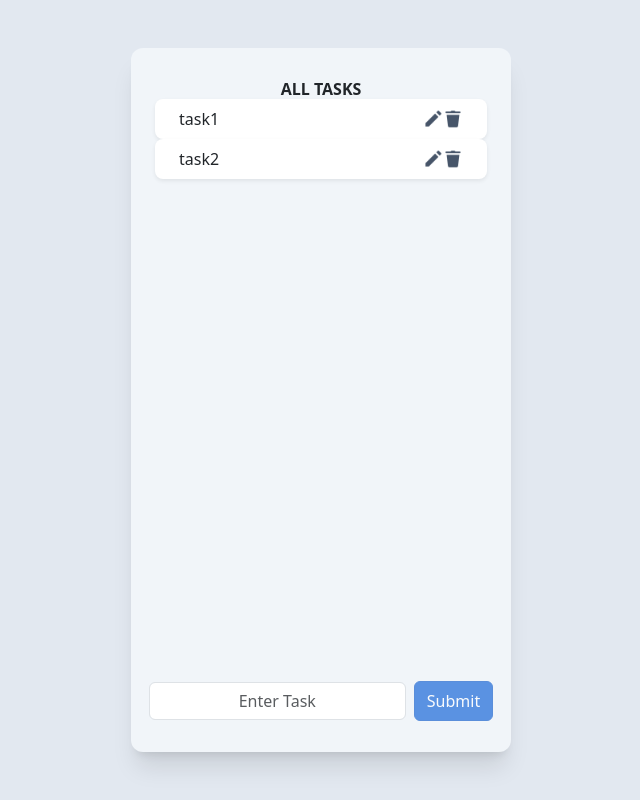
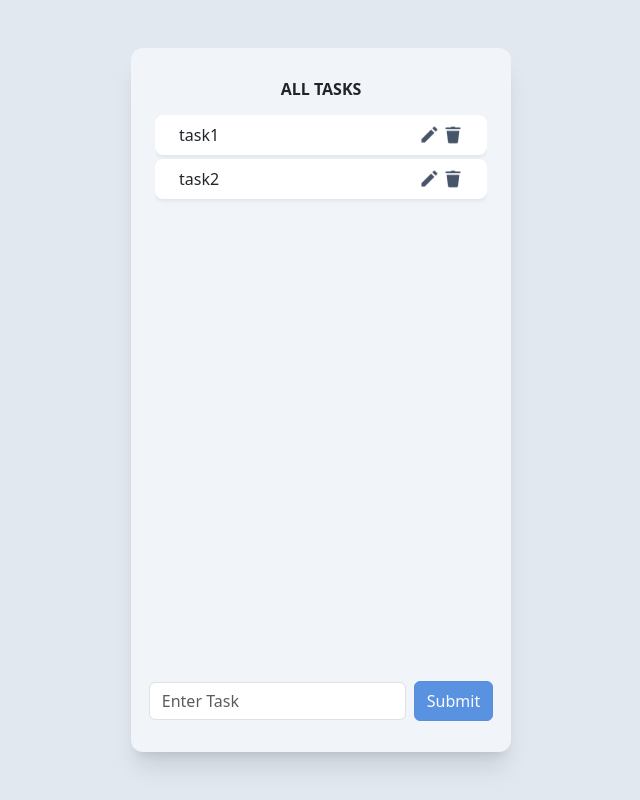
Before and after one commit to gy10jv9/ITS320, an Angular app: page /todo-editor in a window 1280 px wide. Shown: the top 800 px of the page, without its empty margins (319-959 px from the left). Built offline with nearby package versions, Linux system fonts and the light colour scheme.

Commit message:
improved ui

```diff
--- a/src/app/todo-editor/todo-editor.component.css
+++ b/src/app/todo-editor/todo-editor.component.css
@@ -11,7 +11,10 @@ label { font-weight: bold; }
 
 h1 { @apply uppercase font-semibold text-center }
 .completed { @apply line-through }
-
+ul {
+    scrollbar-width: none;
+    @apply w-full gap-1 flex flex-col mt-4 grow overflow-y-scroll
+}
 .icon { @apply w-5 h-5 cursor-pointer}
 .edit { background: url(../../assets/images/icon-edit.png) center center/cover; }
 .edit:hover { background: url(../../assets/images/icon-edit2.png) center center/cover }
--- a/src/app/todo-editor/todo-editor.component.html
+++ b/src/app/todo-editor/todo-editor.component.html
@@ -1,16 +1,16 @@
 <!-- fullscreen container -->
 <div class="h-screen w-screen flex flex-row gap-x-[8px] items-center justify-center">
-    <div class="w-[380px] h-[88%] rounded-xl bg-slate-100 shadow-xl py-8 px-4 flex flex-col items-center relative">
+    <div class="w-[380px] h-[88%] rounded-xl bg-slate-100 shadow-xl py-8 px-4 flex flex-col items-center relative pb-24">
         <h1> All Tasks </h1>
 
         <!-- ----- LIST OF THE TASKS ----- -->
-        <ul *ngIf="task_list && task_list.length > 0" class="w-full">
+        <ul *ngIf="task_list && task_list.length > 0" class="">
             <li *ngFor="let todo of task_list; let i = index" class="w-full rounded-lg h-10 bg-white shadow-sm">
                 <div *ngIf="!todo.isEditing; else editTemplate" class="flex flex-row justify-between items-center h-full px-4 py-2">
                     <p (click)="crossOut(i)" [class.completed]="todo.isDone" class="grow cursor-pointer"> {{ todo.taskName }} </p>
 
                     <!-- button container -->
-                    <div class="flex flex-row">
+                    <div class="flex flex-row gap-1">
                         <div (click)="editTask(i)" class="icon edit"></div>
                         <div (click)="deleteTask(i)" class="icon delete"></div>
                     </div>
@@ -19,7 +19,7 @@
                 <!-- wala pa na render nga template -->
                 <ng-template #editTemplate >
                     <div class="flex flex-row justify-between items-center h-full px-4 py-2">
-                        <input type="text" [(ngModel)]="todo.taskName">
+                        <input type="text" [(ngModel)]="todo.taskName" class="bg-slate-100 pl-4 rounded-sm">
                         <div (click)="saveTask(i)" class="icon save"></div>
                     </div>
                 </ng-template>
@@ -27,7 +27,7 @@
         </ul>
 
         <div class="flex flex-row items-center gap-x-2 absolute bottom-4">
-            <input type="text" class="form-control text-center my-[16px]" placeholder="Enter Task" [formControl]="task"/>
+            <input type="text" class="form-control my-[16px]" placeholder="Enter Task" [formControl]="task"/>
             <button class="submit-btn btn btn-primary" (click)="onSubmit()" [disabled]="task.invalid">Submit</button>
         </div>
     </div>
```
